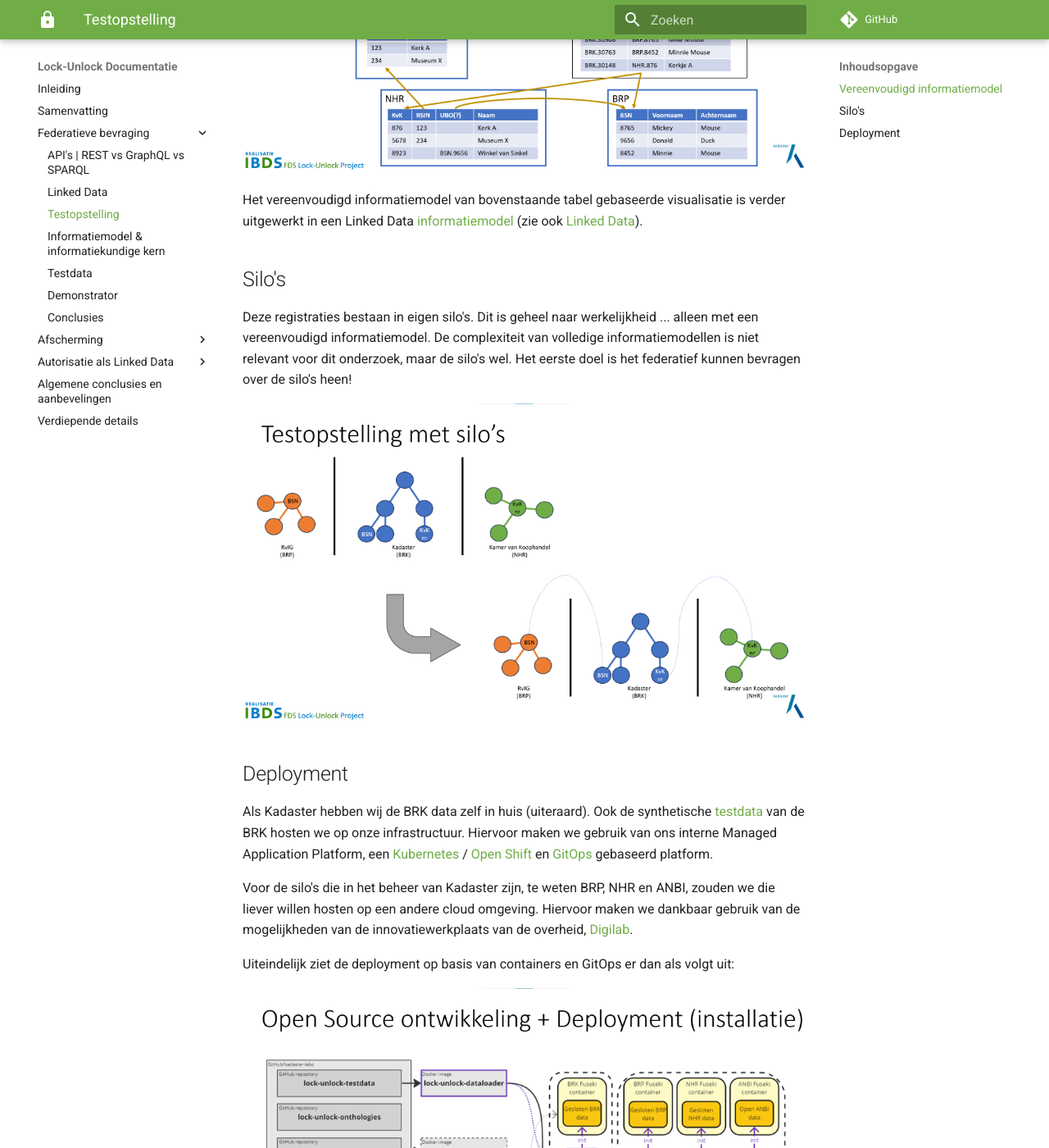
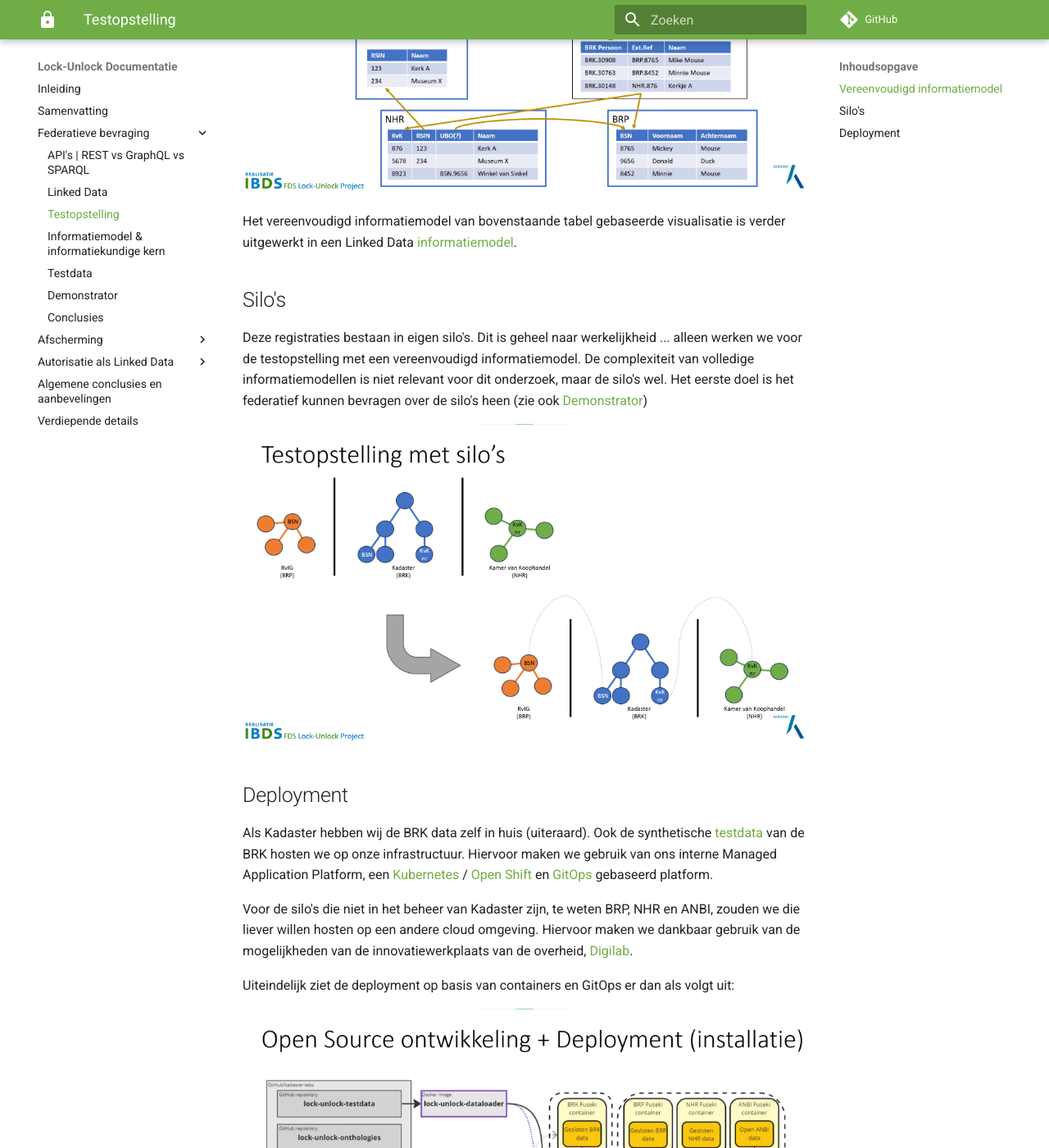
Before and after one commit to kadaster-labs/lock-unlock-docs, an MkDocs documentation site: the page built from docs/federatieve-bevraging/testopstelling.md, in a window 1280 px wide and 1400 px high, scrolled down 773 px. Shown: the whole window at 82% size. Built offline with MkDocs 1.6.1 and Material for MkDocs 9.7.7, drawn with Linux system fonts in a browser that asks for light colours; comment, search, counter and statistics services are not loaded; some of the changed text lies outside the part shown.

Commit message:
Review federatieve bevraging

```diff
--- a/docs/federatieve-bevraging/testopstelling.md
+++ b/docs/federatieve-bevraging/testopstelling.md
@@ -21,15 +20,12 @@
 ![Vereenvoudigd informatiemodel](images/vereenvoudigd-informatiemodel.png)
 
 Het vereenvoudigd informatiemodel van bovenstaande tabel gebaseerde visualisatie is verder
-uitgewerkt in een Linked Data [informatiemodel](./informatiemodel.md) (zie ook [Linked
-Data](./linkeddata.md)).
+uitgewerkt in een Linked Data [informatiemodel](./informatiemodel.md).
 
 ## Silo's
 
-Deze registraties bestaan in eigen silo's. Dit is geheel naar werkelijkheid ... alleen met een
-vereenvoudigd informatiemodel. De complexiteit van volledige informatiemodellen is niet relevant
-voor dit onderzoek, maar de silo's wel. Het eerste doel is het federatief kunnen bevragen over de
-silo's heen!
+Deze registraties bestaan in eigen silo's. Dit is geheel naar werkelijkheid ... alleen werken we voor de testopstelling met een vereenvoudigd informatiemodel. De complexiteit van volledige informatiemodellen is niet relevant
+voor dit onderzoek, maar de silo's wel. Het eerste doel is het federatief kunnen bevragen over de silo's heen (zie ook [Demonstrator](./demonstrator.md))
 
 ![Federatieve bevraging over silo's heen](images/testopstelling-silos.png)
 
@@ -42,7 +38,7 @@
 Shift</a> en <a href="https://www.redhat.com/en/topics/devops/what-is-gitops"
 target="_blank">GitOps</a> gebaseerd platform.
 
-Voor de silo's die in het beheer van Kadaster zijn, te weten BRP, NHR en ANBI, zouden we die liever
+Voor de silo's die niet in het beheer van Kadaster zijn, te weten BRP, NHR en ANBI, zouden we die liever
 willen hosten op een andere cloud omgeving. Hiervoor maken we dankbaar gebruik van de mogelijkheden
 van de innovatiewerkplaats van de overheid, <a href="https://digilab.overheid.nl/"
 target="_blank">Digilab</a>.
```
Also changed, not shown: other parts of docs/federatieve-bevraging/testopstelling.md (+1 -2 lines), docs/federatieve-bevraging/apis.md (+5 -4 lines), docs/federatieve-bevraging/conclusies.md (+5 -0 lines), docs/federatieve-bevraging/demonstrator.md (+1 -1 lines), docs/federatieve-bevraging/index.md (+3 -11 lines), docs/federatieve-bevraging/linkeddata.md (+1 -1 lines).
